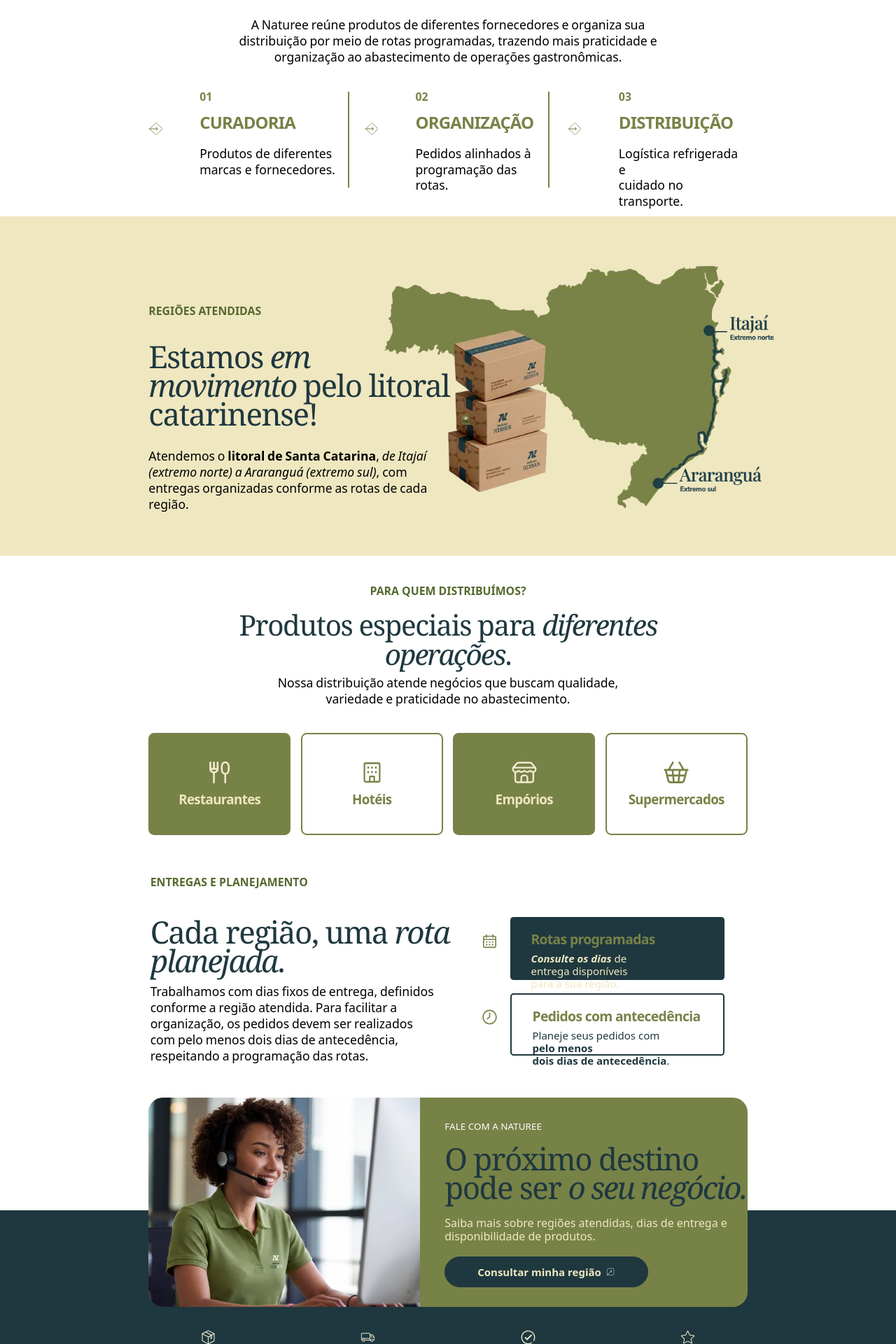
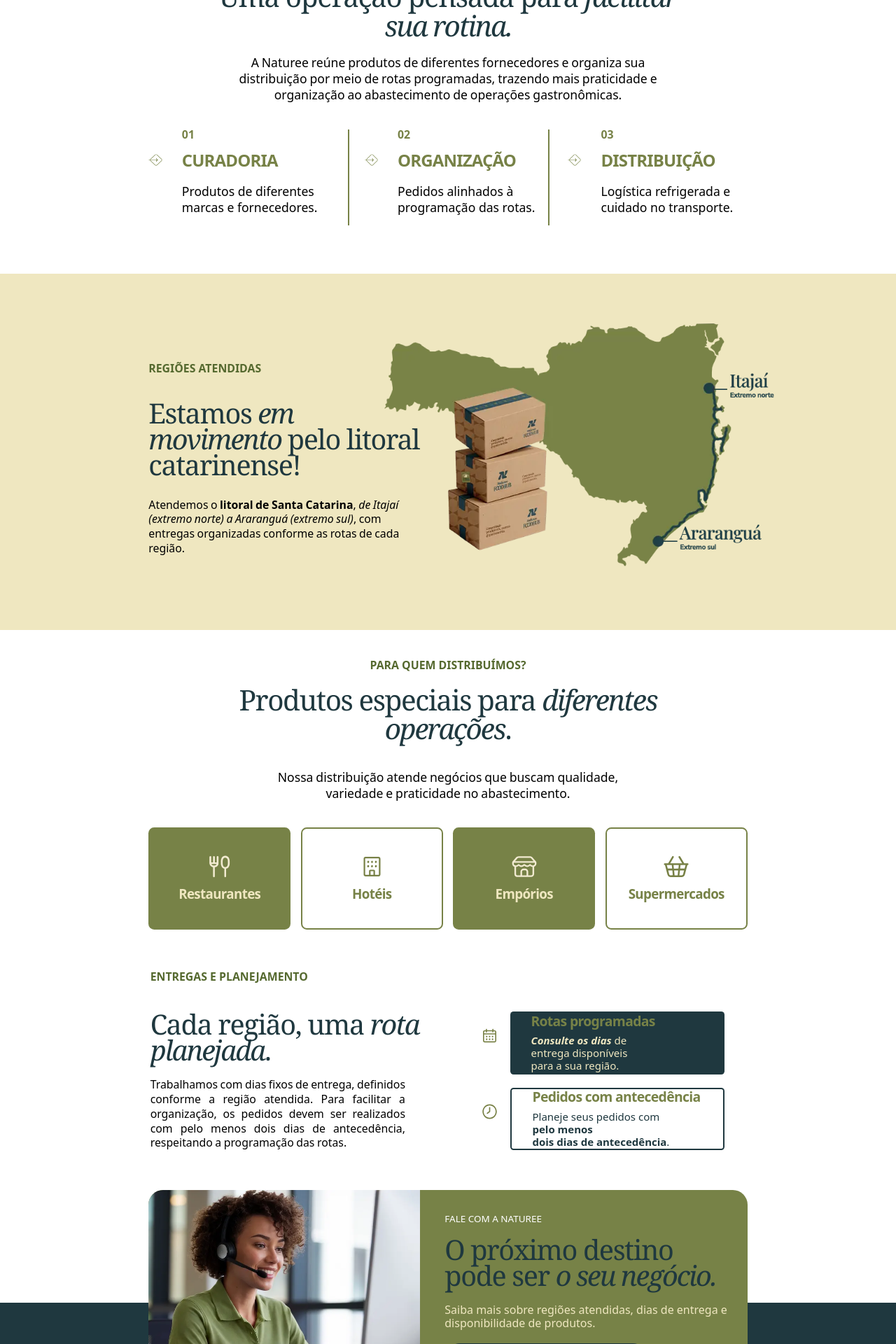
Before and after one commit to joao-pedrogomes/naturee, a React (Vite) app: page /logistica in a window 1280 px wide. Shown: the part 780-2700 px from the top of the page at 70% size. Built offline with nearby package versions, Linux system fonts and the light colour scheme.

Commit message:
style: logistics spacing and font sizes, step icons aligned with titles, justified planning text, cta banner title reduced by 10%

```diff
--- a/src/components/sections/CtaBanner.tsx
+++ b/src/components/sections/CtaBanner.tsx
@@ -46,10 +46,8 @@ function CtaBanner({ label, title, text, image, primary, secondary }: CtaBannerP
         <Heading
           text={title}
           className={cn(
-            'mt-4 text-teal',
-            withImage
-              ? 'text-display lg:mt-[calc(27*var(--u))] lg:font-medium'
-              : 'text-[length:clamp(2.1375rem,calc(67.5*var(--u)),8.1rem)] leading-[0.94] lg:mt-[calc(26*var(--u))]',
+            'mt-4 text-[length:clamp(2.1375rem,calc(67.5*var(--u)),8.1rem)] leading-[0.94] text-teal',
+            withImage ? 'lg:mt-[calc(27*var(--u))] lg:font-medium' : 'lg:mt-[calc(26*var(--u))]',
           )}
         />
         {text ? (
--- a/src/pages/Logistics.tsx
+++ b/src/pages/Logistics.tsx
@@ -3,6 +3,7 @@ import Container from '@/components/sections/Container'
 import CtaBanner from '@/components/sections/CtaBanner'
 import CtaLink from '@/components/sections/CtaLink'
 import Heading from '@/components/sections/Heading'
+import JustifiedLines from '@/components/sections/JustifiedLines'
 import Picture from '@/components/sections/Picture'
 import RichText from '@/components/sections/RichText'
 import SectionLabel from '@/components/sections/SectionLabel'
@@ -38,7 +39,7 @@ function Logistics() {
         </Container>
       </section>
 
-      <section className="py-16 lg:pt-[calc(26*var(--u))] lg:pb-[calc(69*var(--u))]">
+      <section className="py-16 lg:py-[calc(118*var(--u))]">
         <Container className="text-center">
           <SectionLabel>{page.how.label}</SectionLabel>
           <Heading text={page.how.title} className="mx-auto mt-4 max-w-[26ch] text-title text-teal lg:mt-[calc(31*var(--u))] lg:max-w-none" />
@@ -47,26 +48,31 @@ function Logistics() {
             {page.how.steps.map((step, index) => (
               <li
                 key={step.title}
-                className={cn('flex gap-4 md:px-[4%] md:first:pl-0 md:last:pr-0 lg:h-[calc(233*var(--u))] lg:px-0', index > 0 && 'md:border-l-2 md:border-olive')}
+                className={cn(
+                  'grid grid-cols-[auto_1fr] content-start gap-x-4 md:px-[4%] md:first:pl-0 md:last:pr-0 lg:h-[calc(233*var(--u))] lg:gap-x-[calc(48*var(--u))] lg:px-0',
+                  index > 0 && 'md:border-l-2 md:border-olive',
+                  holdLine(`${step.title} ${step.text}`, 70),
+                )}
               >
+                <p className="col-start-2 mb-3 text-label font-semibold normal-case text-olive lg:mb-[calc(26*var(--u))] lg:leading-none">
+                  {String(index + 1).padStart(2, '0')}
+                </p>
+                {/* Shares the title's row so it stays centred on the title whatever the font size. */}
                 <img
                   src={stepArrow}
                   alt=""
                   aria-hidden="true"
-                  className={cn('mt-1 w-5 shrink-0 self-start lg:mt-[calc(75*var(--u))] lg:w-[calc(33*var(--u))]', STEP_OFFSETS[index])}
+                  className={cn('col-start-1 row-start-2 w-5 self-center lg:w-[calc(33*var(--u))]', STEP_OFFSETS[index])}
                 />
-                <div className={`lg:ml-[calc(64*var(--u))] lg:mt-0 ${holdLine(`${step.title} ${step.text}`, 70)}`}>
-                  <p className="text-label font-semibold normal-case text-olive lg:leading-none">{String(index + 1).padStart(2, '0')}</p>
-                  <h3 className="mt-3 font-sans text-step font-semibold text-olive uppercase lg:mt-[calc(26*var(--u))] lg:leading-none">{step.title}</h3>
-                  <RichText text={step.text} className="mt-3 text-body text-black lg:mt-[calc(36*var(--u))] lg:leading-[1.3]" />
-                </div>
+                <h3 className="col-start-2 row-start-2 font-sans text-step font-semibold text-olive uppercase lg:leading-none">{step.title}</h3>
+                <RichText text={step.text} className="col-start-2 mt-3 text-body text-black lg:mt-[calc(36*var(--u))] lg:leading-[1.3]" />
               </li>
             ))}
           </ol>
         </Container>
       </section>
 
-      <section className="relative bg-sand py-16 lg:h-[calc(827*var(--u))] lg:py-0">
+      <section className="relative bg-sand py-16 lg:h-[calc(867*var(--u))] lg:py-0">
         <Picture
           image={page.regions.image}
           className="mx-auto w-full max-w-md object-contain lg:absolute lg:inset-x-0 lg:top-[calc(17*var(--u))] lg:mx-0 lg:h-[calc(795*var(--u))] lg:max-w-none lg:w-full"
@@ -74,8 +80,8 @@ function Logistics() {
         <Container className="relative lg:pt-[calc(213*var(--u))]">
           <div className="lg:w-[calc(700*var(--u))]">
             <SectionLabel>{page.regions.label}</SectionLabel>
-            <Heading text={page.regions.title} className="mt-6 text-display text-teal lg:mt-[calc(59*var(--u))] lg:leading-[0.935]" />
-            <RichText text={page.regions.text} className={`mt-6 ${PARAGRAPH} lg:mt-[calc(48*var(--u))] lg:leading-[1.31] [&_strong]:font-extrabold [&_em]:font-medium`} />
+            <Heading text={page.regions.title} className="mt-6 text-[length:clamp(2.1375rem,calc(67.5*var(--u)),8.1rem)] leading-[0.94] text-teal lg:mt-[calc(59*var(--u))] lg:leading-[0.935]" />
+            <RichText text={page.regions.text} className={`mt-6 ${PARAGRAPH} text-[length:clamp(0.9rem,calc(27*var(--u)),3.15rem)] leading-[1.28] lg:mt-[calc(48*var(--u))] lg:leading-[1.31] [&_strong]:font-extrabold [&_em]:font-medium`} />
           </div>
         </Container>
       </section>
@@ -84,7 +90,7 @@ function Logistics() {
         <Container className="text-center">
           <SectionLabel>{page.audience.label}</SectionLabel>
           <Heading text={page.audience.title} className="mx-auto mt-4 max-w-[26ch] text-title text-teal lg:mt-[calc(31*var(--u))] lg:max-w-none" />
-          <RichText text={page.audience.text} className={`mx-auto mt-5 max-w-[56ch] ${PARAGRAPH} lg:mt-[calc(15*var(--u))] lg:max-w-none`} />
+          <RichText text={page.audience.text} className={`mx-auto mt-12 max-w-[56ch] ${PARAGRAPH} lg:mt-[calc(64*var(--u))] lg:max-w-none`} />
           <ul className="mt-12 grid grid-cols-2 gap-4 lg:mt-[calc(64*var(--u))] lg:grid-cols-4 lg:gap-[calc(25*var(--u))]">
             {page.audience.items.map((item, index) => (
               <li
@@ -99,13 +105,13 @@ function Logistics() {
         </Container>
       </section>
 
-      <section className="py-16 lg:pt-[calc(97*var(--u))] lg:pb-[calc(82*var(--u))]">
+      <section className="py-16 lg:py-[calc(97*var(--u))]">
         <Container>
           <div className="grid gap-10 lg:grid-cols-[calc(819*var(--u))_1fr] lg:gap-0">
-            <div className="lg:pl-[calc(4*var(--u))]">
+            <div className="lg:flex lg:flex-col lg:pl-[calc(4*var(--u))]">
               <SectionLabel>{page.planning.label}</SectionLabel>
-              <Heading text={page.planning.title} className="mt-6 text-display text-teal lg:mt-[calc(68*var(--u))] lg:leading-[0.935]" />
-              <RichText text={page.planning.text} className={`mt-6 ${PARAGRAPH} lg:mt-[calc(20*var(--u))] lg:leading-[1.31]`} />
+              <Heading text={page.planning.title} className="mt-6 text-[length:clamp(2.1375rem,calc(67.5*var(--u)),8.1rem)] leading-[0.94] text-teal lg:mt-[calc(68*var(--u))] lg:leading-[0.935]" />
+              <JustifiedLines text={page.planning.text} className={`mt-6 ${PARAGRAPH} text-[length:clamp(0.9rem,calc(27*var(--u)),3.15rem)] leading-[1.28] lg:mt-auto lg:w-max lg:pt-[calc(20*var(--u))] lg:leading-[1.31]`} />
             </div>
             <ul className="flex flex-col gap-5 lg:ml-[calc(-6*var(--u))] lg:gap-[calc(33*var(--u))] lg:pt-[calc(103*var(--u))]">
               {page.planning.boxes.map((box, index) => (
@@ -113,7 +119,7 @@ function Logistics() {
                   <Icon name={box.icon} className="mt-4 h-8 w-auto shrink-0 lg:mt-[calc(38*var(--u))] lg:h-[calc(40*var(--u))] lg:w-[calc(36*var(--u))]" />
                   <div
                     className={cn(
-                      'flex-1 rounded-2xl px-8 py-6 lg:h-[calc(152*var(--u))] lg:w-[calc(522*var(--u))] lg:flex-none lg:rounded-[calc(8*var(--u))] lg:pr-[calc(8*var(--u))] lg:pl-[calc(50*var(--u))] lg:py-0 lg:pt-[calc(36*var(--u))]',
+                      'flex flex-1 flex-col justify-center rounded-2xl px-8 py-6 lg:h-[calc(152*var(--u))] lg:w-[calc(522*var(--u))] lg:flex-none lg:rounded-[calc(8*var(--u))] lg:pr-[calc(8*var(--u))] lg:pl-[calc(50*var(--u))] lg:py-0',
                       index % 2 === 0 ? 'bg-teal text-sand' : 'border-2 border-teal bg-white text-teal',
                     )}
                   >
```
